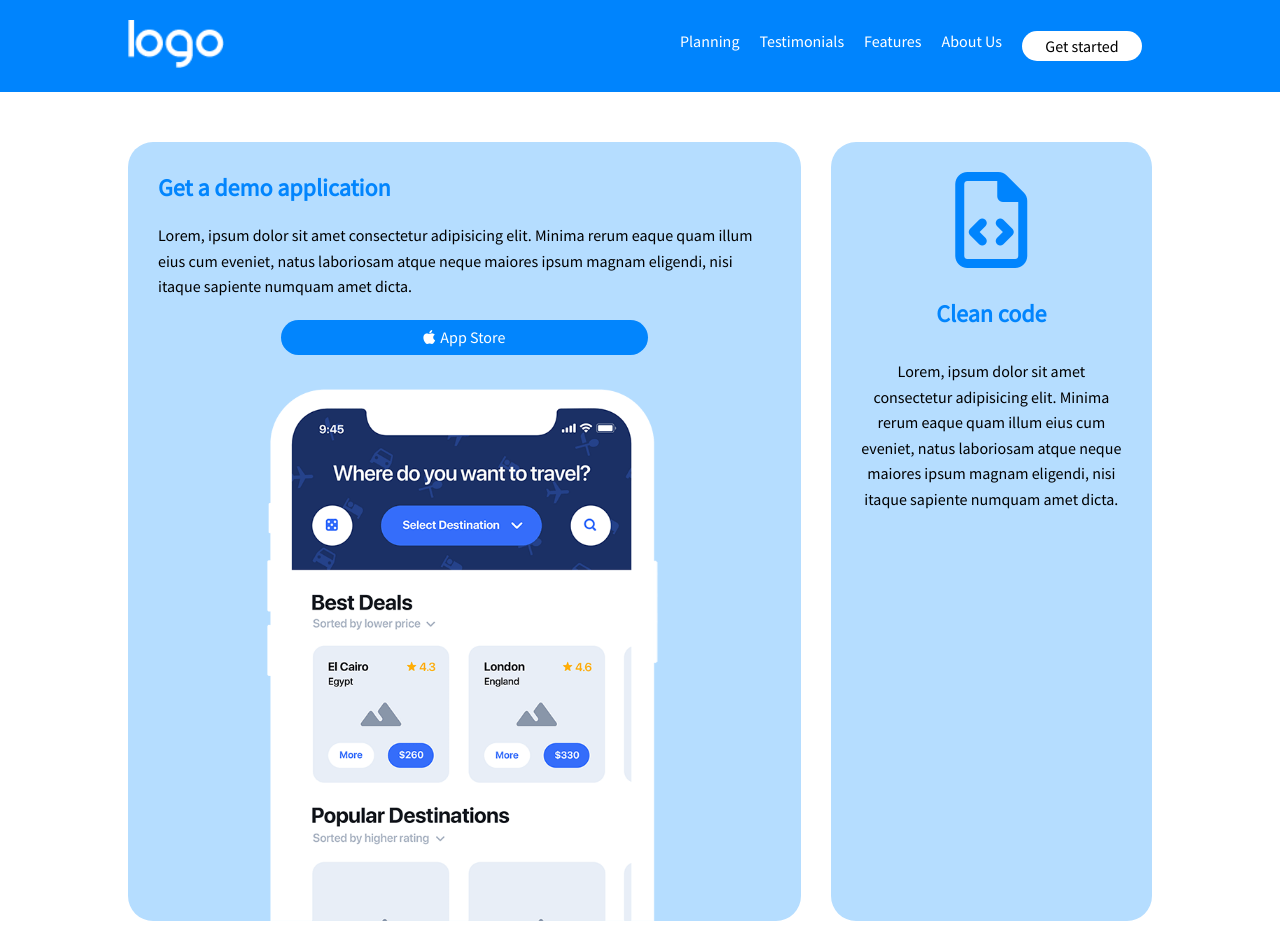
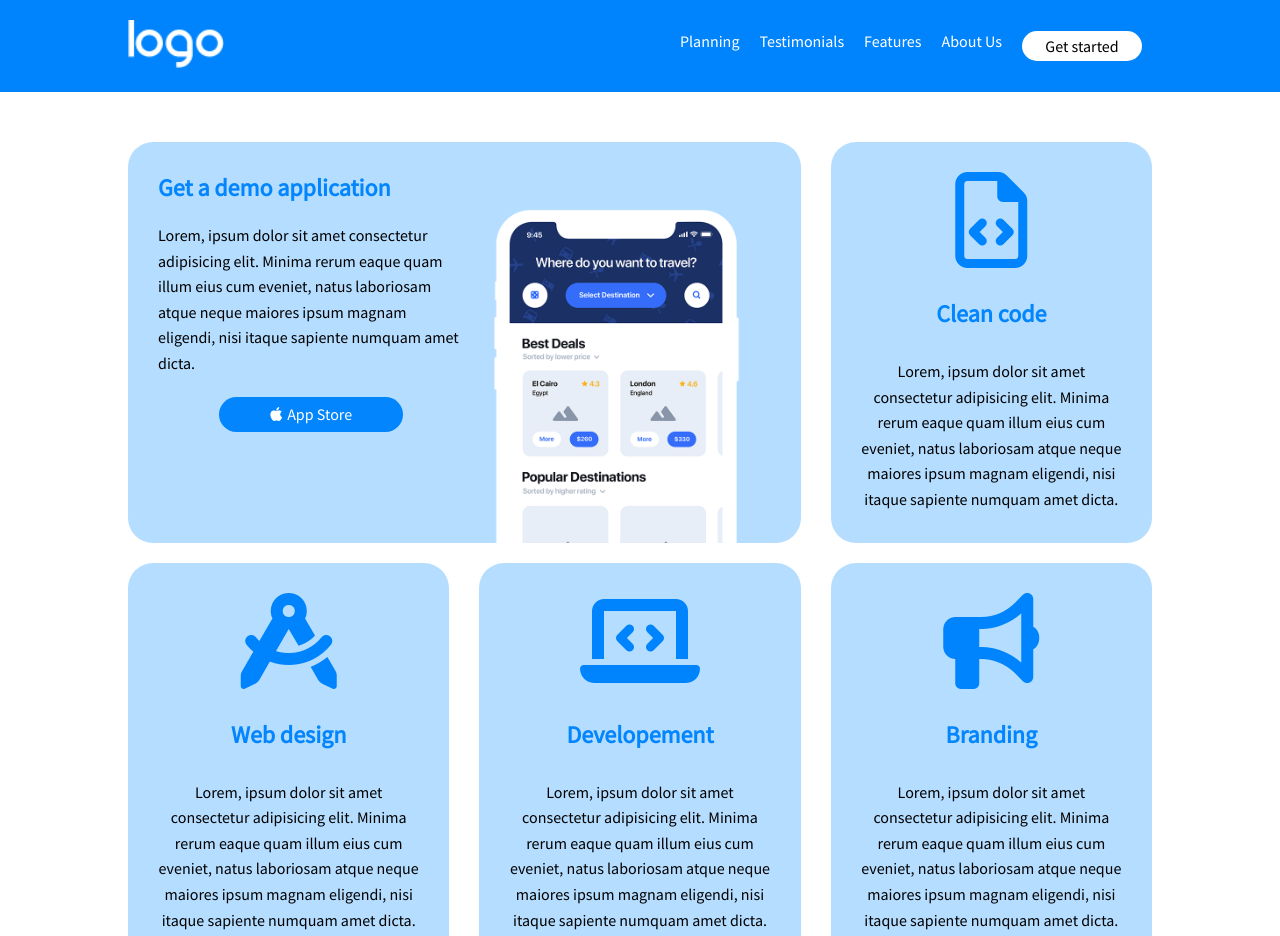
Before and after one commit to Umbeee/htmlcss-responsive-layout, a plain HTML site: page index.html in a window 1280 px wide. Shown: the top 936 px of the page. Drawn offline with Linux system fonts and the light colour scheme; files whose address does not match are found by name.

Commit message:
correzioni sez 1 + sez 2

```diff
--- a/assets/css/style.css
+++ b/assets/css/style.css
@@ -103,11 +103,10 @@ nav{
     margin-left: auto;
     margin-right: auto;
 }
-
-.padding-card-1-30{
+#card-1{
+    padding-top: 30px;
     padding-left: 30px;
     padding-right: 30px;
-    padding-top: 30px;
 }
 
 .padding-all-30{
@@ -345,24 +344,50 @@ footer a {
 /* desktop */
 
 @media only screen and (min-width: 992px) {
+
+    #card-1{
+        flex-direction: row;
+    }
+    .col-1{
+        /* align-self: baseline; */
+        flex-basis: 50%;
+    }
+
+    .col-2{
+        flex-basis: 50%;
+        display: flex;
+        align-items: flex-end;
+    }
+
+    .phone-photo{
+        width: 100%;
+    }
+
+
     #section-2{
+        display: flex;
         flex-direction: row;
-        justify-content: center;
-        /* width: 80vw; */
+        justify-content: space-around;
+
+    }
+
+    .padding-bot-100{
+        padding-bottom: 50px;
     }
 
     #card-1-sec-2,
     #card-2-sec-2{
-        width: 40%;
+        width: 30%;
     }
 
     #card-1-sec-2{
-        margin-right: 50px;
-        padding-bottom: 0;
+        /* margin-right: 50px; */
+        /* padding-bottom: 0; */
+        align-self: flex-end;
 
     }
     #card-2-sec-2{
-        padding-top: 50px;
+        /* padding-top: 50px; */
         align-self: flex-end;
     }
 
--- a/index.html
+++ b/index.html
@@ -40,8 +40,8 @@
         <!-- sezione 1 (sfondo bianco card azzurre) -->
         <section class="flex flex-column container background-white padding-top-50 vertical-gap padding-bot-100" id="section-1">
 
-            <div class="background-blue border-radius" id="card-1">
-                <div class="padding-card-1-30">
+            <div class="background-blue border-radius flex flex-column" id="card-1">
+                <div class="col-1">
                     <h2 class="color-blue margin-bottom-20">Get a demo application</h2>
                     <p class="margin-bottom-20">
                         Lorem, ipsum dolor sit amet consectetur adipisicing elit. Minima rerum eaque quam illum eius cum eveniet, natus laboriosam atque neque maiores ipsum magnam eligendi, nisi itaque sapiente numquam amet dicta.
@@ -52,8 +52,11 @@
                             <span href="#" class="color-white text-d-none">App Store</span>
                         </div>
                     </a>
+                </div>
+                <div class="col-2">
                     <img src="./assets/img/phone.png" alt="phone" class="display-block phone-photo">
                 </div>
+
             </div>
 
             <div class="background-blue border-radius cards">
```
